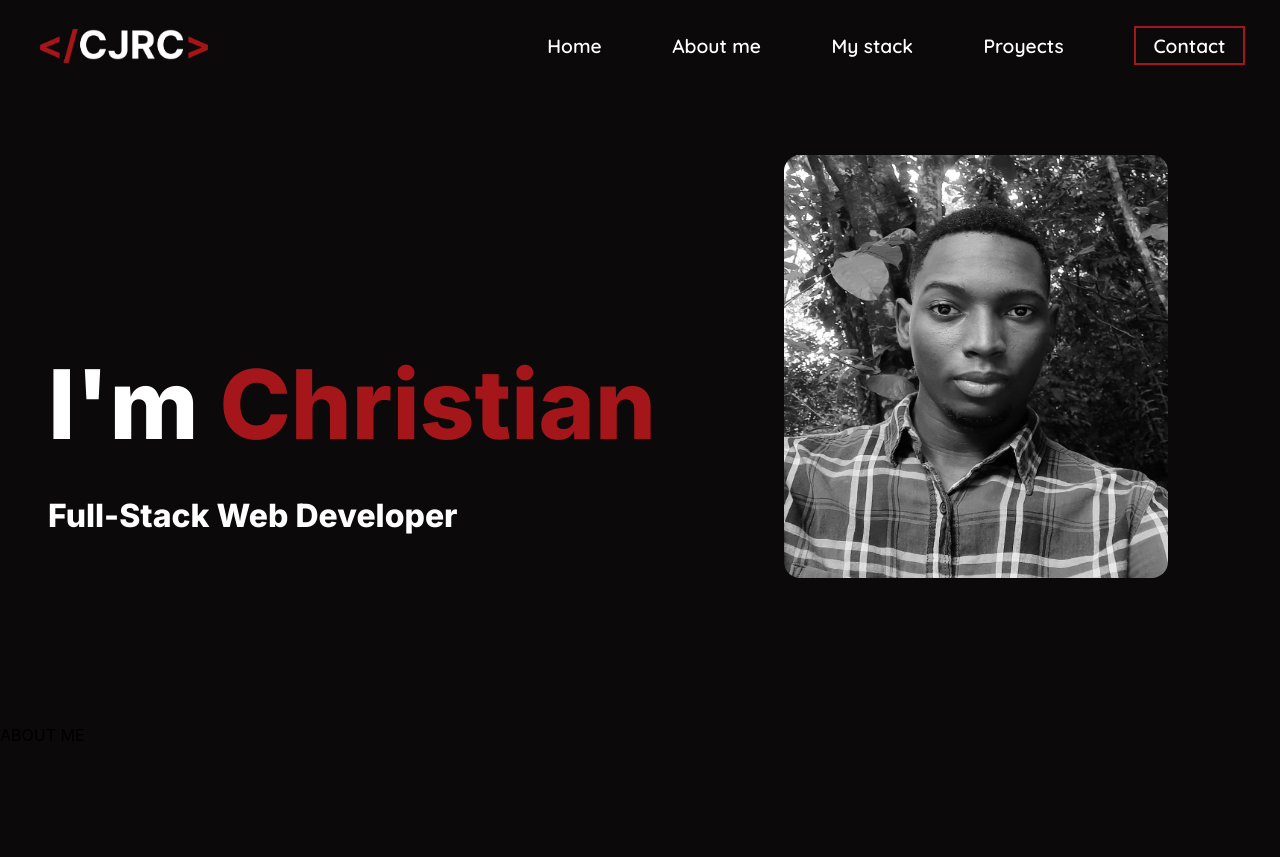
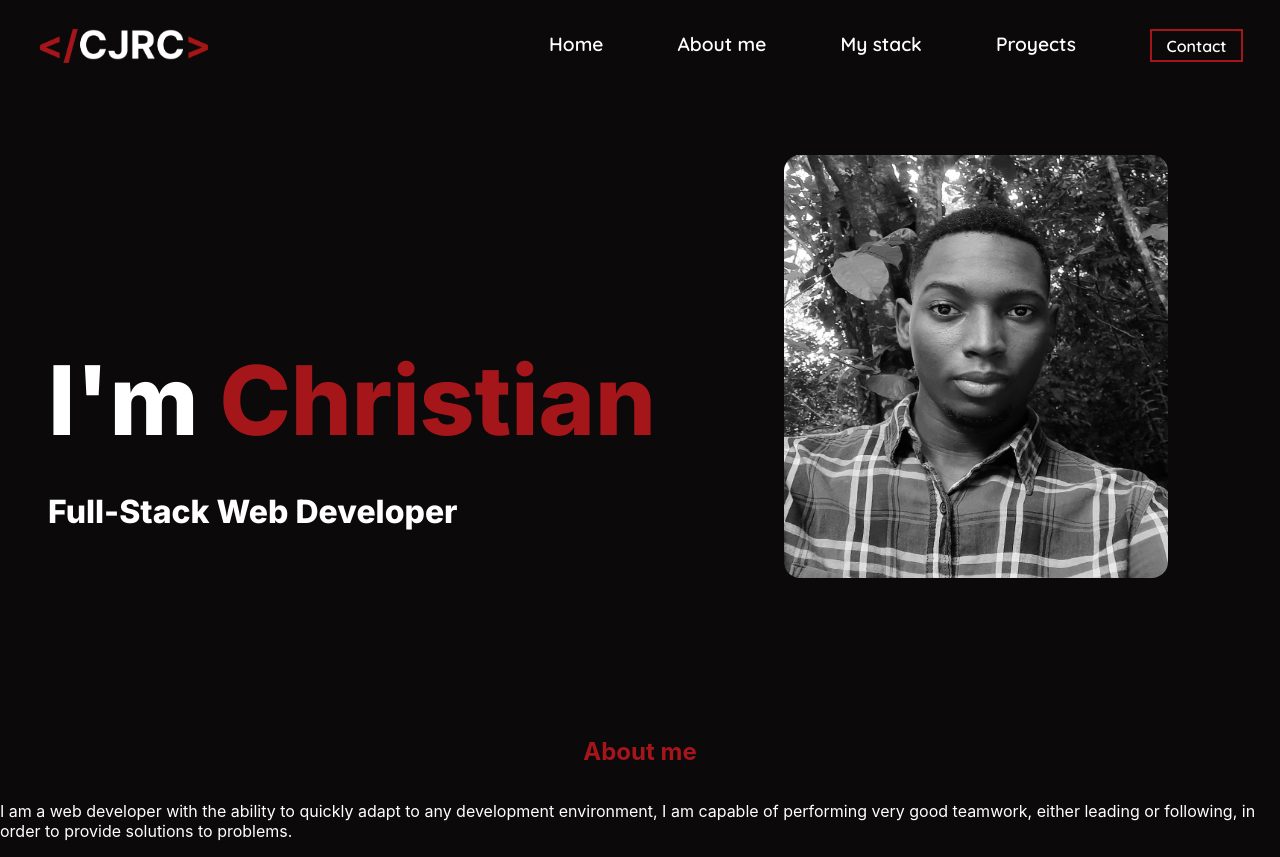
Before and after one commit to Lord-Mugen/Mugen-Portfolio, a React (Create React App) app: page / in a window 1280 px wide. Before the commit the page ends 800 px from the top, so only its background shows below. Built offline with nearby package versions, Linux system fonts and the light colour scheme.

Commit message:
about me has begun

```diff
--- a/src/Components/About/About.css
+++ b/src/Components/About/About.css
@@ -0,0 +1,20 @@
+:root{
+    --primary: #0B090A;
+    --red: #A4161A;
+    --white: #ffffff;
+}
+
+
+.about{
+    background: var(--primary);
+    display: grid;
+    justify-items: center;
+}
+
+.about-title{
+    color: var(--red);
+}
+
+.about-me-description{
+    color: var(--white);
+}
--- a/src/Components/About/About.jsx
+++ b/src/Components/About/About.jsx
@@ -1,8 +1,26 @@
-import React from 'react'
+import React from 'react';
+import './About.css';
 
 const About = () => {
   return (
-    <div>ABOUT ME</div>
+    <div>
+      <section className="about">
+        <h1 className="about-title">About me</h1>
+
+        <div className="about-me">
+          <p className="about-me-description">
+            I am a web developer with the ability to
+            quickly adapt to any development
+              environment, I am capable of performing
+              very good teamwork, either leading or
+                following, in order to provide solutions to
+                problems.</p>
+        </div>
+        <div className="about-animation">
+
+        </div>
+      </section>
+    </div>
   )
 }
 
--- a/src/Components/Hero/Hero.css
+++ b/src/Components/Hero/Hero.css
@@ -16,12 +16,12 @@
 
 .hero-image-container{
     width: 14.5em;
-    margin-bottom: 2.5em;
+    margin-bottom: 2em;
 }
 
 .portrait-image{
     width: 100%;
-    height: 95%;
+    height: 80%;
     border-radius: 10em;
 
 }
@@ -192,7 +192,7 @@
         justify-content: flex-end;
     }
     .portrait-image{
-        border-radius: 1em;
+        border-radius: 50%;
         height: 90%;
         width:90%;
     }
--- a/src/Components/Navbar/Navbar.css
+++ b/src/Components/Navbar/Navbar.css
@@ -47,8 +47,13 @@ a{
 }
 
 .contact{
+    color: var(--white);
     border: 1px solid #A4161A;
     padding: 0.6em 0.85em;
+    text-decoration: none;
+    font-family: 'Quicksand', sans-serif;
+    font-size: 1em;
+
 }
 
 .navbar-container{
@@ -67,6 +72,25 @@ a{
 .navbar-link{
     color: var(--white);
     font-family: 'Quicksand', sans-serif;
+}
+
+.navbar-link:after{
+    content: "";
+    display: block;
+    background-color: var(--red);
+    height:3px;
+    width: 0;
+    left: 0;
+    bottom: -10px;
+    transition: 0.3s;
+}
+
+.navbar-link:hover{
+    color: #D3D3D3;
+}
+
+.navbar-link:hover:after{
+    width: 100%;
 }
 
 #navbar-header:target .navbar-container{
--- a/src/Components/Navbar/Navbar.jsx
+++ b/src/Components/Navbar/Navbar.jsx
@@ -40,7 +40,7 @@ const Navbar = () => {
             <a href="" className="navbar-link">Proyects</a>
           </li>
           <li className="navbar-item">
-            <a href="" className="navbar-link contact">Contact</a>
+            <a href="" className=" contact">Contact</a>
           </li>
         </ul>
       </nav>
```
